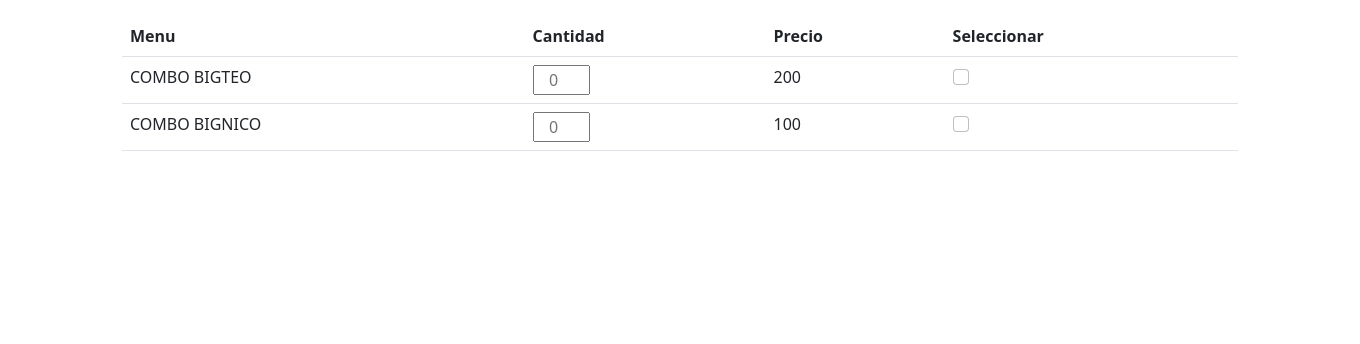
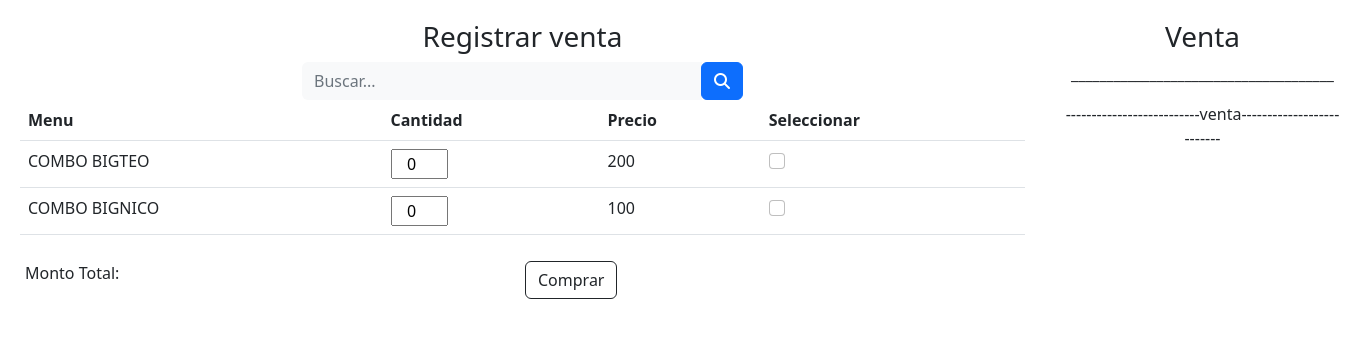
Before and after one commit to FranciscoBrezzo/ComidaRapida, a Django app: page /app/order/ in a window 1360 px wide. Shown: the part 66-410 px from the top of the page. Run offline with Django 4.2, Linux system fonts and the light colour scheme; data comes from the database, SQL or seed files in the repository; some libraries are stand-ins or nearby versions.

Commit message:
actualizacion del template order.html

```diff
--- a/TPIntegradorConf/FastFoodApp/static/FastFoodApp/css/order.css
+++ b/TPIntegradorConf/FastFoodApp/static/FastFoodApp/css/order.css
@@ -0,0 +1,52 @@
+.boton_comprar{
+    float: right;
+    width: 500px;
+    height: 38px;
+    margin-top: 10px;
+
+}
+
+.Monto_total{
+    float: left;
+    width: 500px;
+    margin-top: 10px;
+    margin-left: 5px;
+}
+
+.buscador{
+    display: flex;
+    justify-content: center;
+    text-align: center;
+}
+
+.barra_buscador{
+    width: 700px;
+}
+
+.titulo_tabla{
+    text-align: center;
+}
+
+.titulo_venta{
+    text-align: center;
+}
+
+.conteiner{
+    display: flex;
+
+}
+
+
+.div_orden{
+    float: left;
+    margin: 20px;
+    width: 1300px;
+
+
+}
+
+.div_venta{
+    float: right;
+    margin: 20px;
+    width: 400px;
+}
--- a/TPIntegradorConf/FastFoodApp/static/FastFoodApp/js/order.js
+++ b/TPIntegradorConf/FastFoodApp/static/FastFoodApp/js/order.js
@@ -1 +1,69 @@
-let valor = document.getElementById("input_cantidad")
+function CalcularMontoTotal(){
+    let cantidad = document.getElementById("input_c").value;
+    let precioUnitario = document.getElementById("label_monto").innerText;
+    var checkbox = document.querySelector("input[name=checkbox]");
+    var checked = checkbox.checked;
+    if(checked){
+        let total = cantidad * precioUnitario
+        console.log("precioUnitario:"+precioUnitario)
+        console.log("cantidad:"+cantidad)
+        console.log("total:"+total)
+        cantidad = 0
+        precioUnitario = 0
+        document.getElementById('MontoTotal').innerHTML = total
+
+    }
+    else{
+        console.log("0")
+    }
+}
+
+function SoloNumeros(evt){
+    var code = (evt.which) ? evt.which : evt.keyCode;
+
+    if(code==8) {
+      return true;
+    } else if(code>=48 && code<=57) {
+      return true;
+    } else{
+      return false;
+    }
+}
+
+
+
+
+
+
+
+
+
+
+/*
+let cantidad = document.getElementById("input_cantidad")
+let precioUnitario = document.getElementById("labe_monto")
+
+var checkbox = document.querySelector("input[name=checkbox]");
+
+
+checkbox.addEventListener('change', function() {
+    if (this.checked) {
+      console.log("Checkbox is checked..");
+    } else {
+      console.log("Checkbox is not checked..");
+    }
+  });
+*/
+
+/*
+checkbox.addEventListener("change", validaCheckbox, false);
+function validaCheckbox(){
+    var checked = checkbox.checked;
+    if (checked) {
+        montoTotal = cantidad * precioUnitario
+        console.log(montoTotal);
+    } else {
+        console.log(0);
+    }
+};
+*/
--- a/TPIntegradorConf/FastFoodApp/templates/FastFoodApp/base.html
+++ b/TPIntegradorConf/FastFoodApp/templates/FastFoodApp/base.html
@@ -6,12 +6,14 @@
     <meta name="viewport" content="width=device-width, initial-scale=1.0">
     <title>{% block title %} {% endblock %}</title>
     <link href="https://cdn.jsdelivr.net/npm/bootstrap@5.2.2/dist/css/bootstrap.min.css" rel="stylesheet">
+
     {% load static %}
+    <script src="https://kit.fontawesome.com/a1c3cd6639.js" crossorigin="anonymous"></script>
+    <link rel="stylesheet" href="https://use.fontawesome.com/releases/v5.8.1/css/all.css" integrity="sha384-50oBUHEmvpQ+1lW4y57PTFmhCaXp0ML5d60M1M7uH2+nqUivzIebhndOJK28anvf" crossorigin="anonymous">
     <link rel="stylesheet" type="text/css" href="{% static 'FastFoodApp/css/order.css' %}">
   </head>
 <body>
-    <script src="https://cdn.jsdelivr.net/npm/bootstrap@5.2.2/dist/js/bootstrap.bundle.min.js"></script>
-    <script src="{% static 'FastFoodApp/js/order.js' %}"></script>
+
     <nav class="navbar navbar-expand-sm bg-dark navbar-dark">
         <div class="container-fluid">
           <a class="navbar-brand" href="#">
@@ -19,6 +21,9 @@
           </a>
         </div>
     </nav>
+    <script src="https://cdn.jsdelivr.net/npm/bootstrap@5.2.2/dist/js/bootstrap.bundle.min.js"></script>
+    <script src="{% static 'FastFoodApp/js/order.js' %}"></script>
+
     {% block content %}
 
     {% endblock %}
--- a/TPIntegradorConf/FastFoodApp/templates/FastFoodApp/order.html
+++ b/TPIntegradorConf/FastFoodApp/templates/FastFoodApp/order.html
@@ -4,8 +4,24 @@
 
 {% block content %}
 
-<div class="container mt-3">
-    <table class="table">
+<div class="conteiner">
+    <div class="div_orden">
+        <h3 class="titulo_tabla">Registrar venta</h3>
+        <div class="buscador">
+            <div class="barra_buscador">
+              <form class="d-none d-sm-inline-block form-inline mr-auto ml-md-3 my-2 my-md-0 mw-100 navbar-search" method="GET">
+                <div class="input-group" >
+                  <input type="text" class="form-control bg-light border-0 small" placeholder="Buscar..." name="buscar" value="{{ request.GET.buscar }}" style="width: 400px;">
+                  <div class="input-group-append" >
+                    <button class="btn btn-primary" type="submit">
+                      <i class="fa-solid fa-magnifying-glass"></i>
+                    </button>
+                  </div>
+                </div>
+              </form>
+            </div>
+          </div>
+        <table class="table" id="tabla">
             <thead>
               <tr>
                 <th>Menu</th>
@@ -19,19 +35,37 @@
                     <tr>
                         <td>{{m.nombre}}</td>
                         <td>
-                  <input type="number" style="width: 57px; height: 30px; text-align: center;" id="input_cantidad" placeholder="0"  min="0" max="100">
+                            <input type="number" style="width: 57px; height: 30px; text-align: center;" id="input_c"  min="0" max="100" onkeypress="return SoloNumeros(event);" value="0">
                         </td>
                         <td>
                             <label id="label_monto">{{m.precio}}</label>
                         </td>
                         <td>
                             <div class="form-check">
-                    <input class="form-check-input" type="checkbox" value="" id="input_check">
+                                <input class="form-check-input" type="checkbox" value="" name="checkbox" id="input_check" onclick="CalcularMontoTotal()">
                             </div>
                         </td>
                     </tr>
                 {% endfor %}
             </tbody>
+          </table>
+          <div class="conteiner">
+            <div class="Monto_total">
+                <p>Monto Total:</p>
+                <label id="MontoTotal"></label>
+            </div>
+            <div class = "boton_comprar">
+              <button type="button" class="btn btn-outline-dark" id="btn_comprar">Comprar</button>
+            </div>
+          </div>
+    </div>
+
+    <div class="div_venta">
+        <h3 class="titulo_venta">Venta</h3>
+        <p style="text-align: center;">_____________________________________</p>
+        <p style="text-align: center;">--------------------------venta--------------------------</p>
+    </div>
+
 </div>
 
 {% endblock %}
--- a/TPIntegradorConf/FastFoodApp/views.py
+++ b/TPIntegradorConf/FastFoodApp/views.py
@@ -1,12 +1,21 @@
 from django.shortcuts import render
 from django.http import HttpResponse
+from django.db.models import Q
 from .models import Menu
 from .models import Producto
+
 
 # Create your views here.
 def order(request):
     menus = Menu.objects.all()
     productos = Producto.objects.all()
+    busqueda = request.GET.get("buscar")
+
+    if busqueda:
+        menus = Menu.objects.filter(
+            Q(nombre__icontains = busqueda) |
+            Q(precio__icontains = busqueda)
+        ).distinct()
     return render(request,'FastFoodApp/order.html', {"menus" : menus, "productos" : productos})
 
 def status(request):
```
Lines whose indentation alone changed are shown as unchanged.
